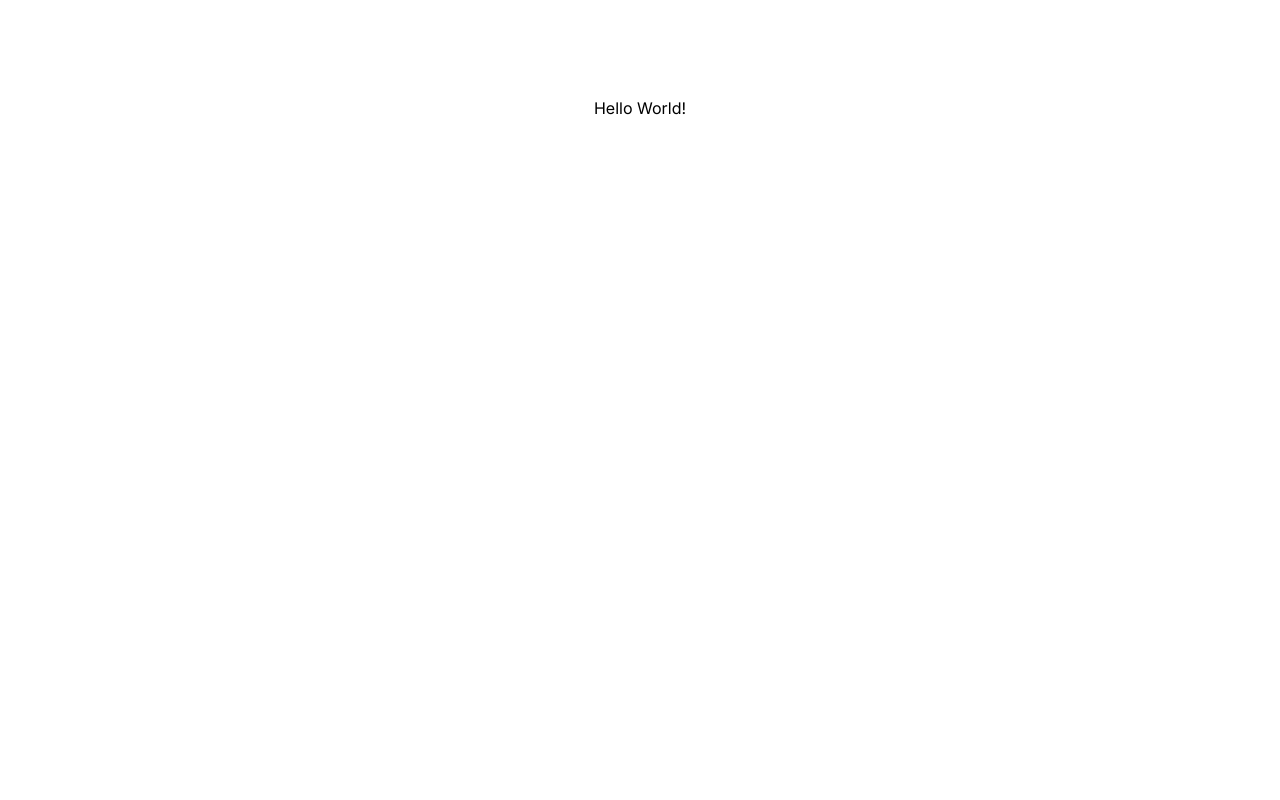
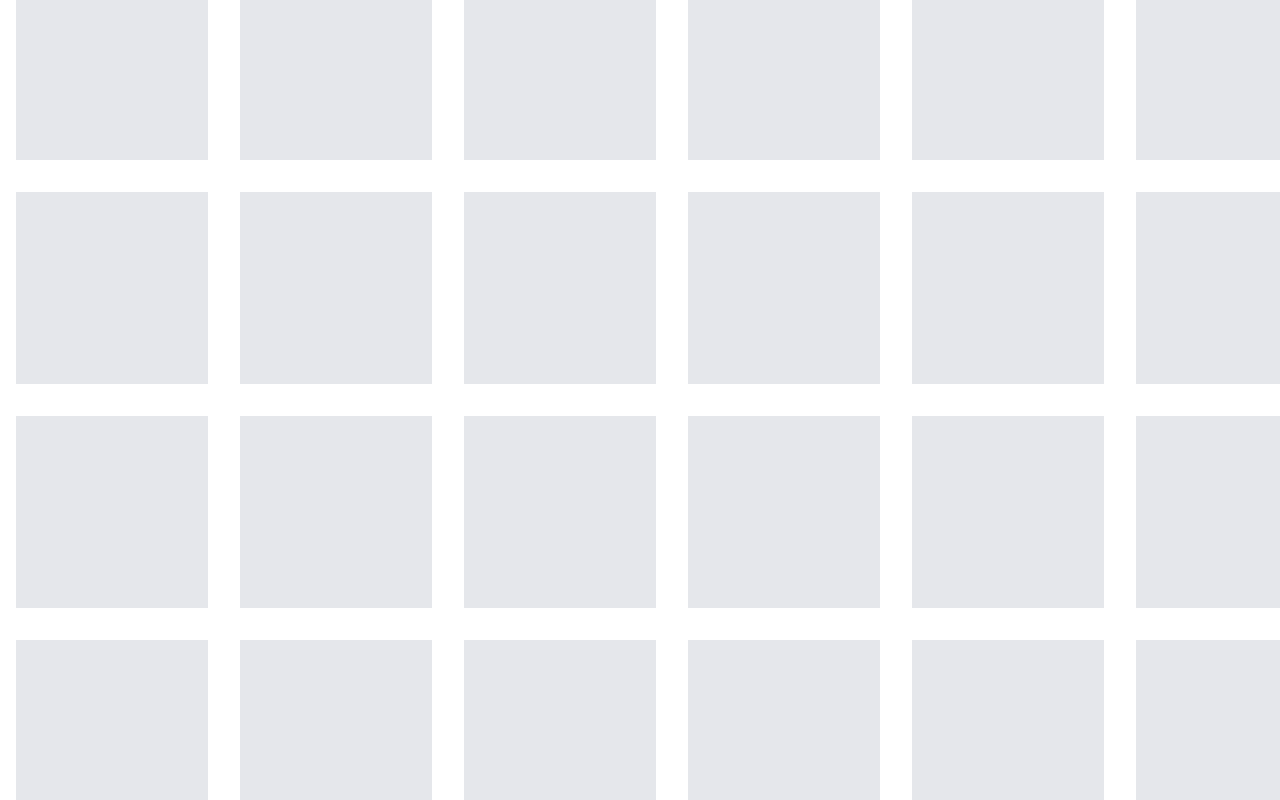
Before and after one commit to why-agency/why-test-app, a Next.js app: page / in a window 1280 px wide. Built offline with nearby package versions, Linux system fonts and the light colour scheme.

Commit message:
baseline concept for draggable grid

```diff
--- /dev/null
+++ b/app/DraggableGrid.tsx
@@ -0,0 +1,51 @@
+"use client";
+
+import { useRef } from "react";
+import Grid from "./Grid";
+import { distance, motion } from "framer-motion";
+import useDimensions from "./hooks/useDimensions";
+import { cn } from "./lib/utils";
+
+export interface DraggableGridProps {}
+
+export default function DraggableGrid(props: DraggableGridProps) {
+    const { ref, dimensions } = useDimensions();
+
+    const distanceX = !!dimensions && dimensions.x / 2 - window.innerWidth / 2;
+    const distanceY = !!dimensions && dimensions.y / 2 - window.innerHeight / 2;
+
+    function getDragConstraints() {
+        if (!distanceX || !distanceY) {
+            return;
+        }
+        return {
+            top: -distanceY,
+            right: distanceX,
+            bottom: distanceY,
+            left: -distanceX,
+        };
+    }
+
+    function getTransform() {
+        if (!distanceX || !distanceY) {
+            return undefined;
+        }
+        return { x: -distanceX, y: -distanceY };
+    }
+
+    return (
+        <motion.div className={cn("h-screen overflow-hidden", { invisible: !distanceX || !distanceY })}>
+            <motion.div
+                style={getTransform()}
+                ref={ref}
+            >
+                <motion.div
+                    drag
+                    dragConstraints={getDragConstraints()}
+                >
+                    <Grid />
+                </motion.div>
+            </motion.div>
+        </motion.div>
+    );
+}
--- /dev/null
+++ b/app/Grid.tsx
@@ -0,0 +1,28 @@
+import { useRef } from "react";
+
+const numCols = 10;
+const numRows = 12;
+
+export interface GridProps {
+    handleSizeChange?: (size: number) => void;
+}
+
+export default function Grid(props: GridProps) {
+    return (
+        <div className="flex gap-8 p-16">
+            {[...Array(numCols)].map((_, index) => (
+                <div
+                    key={index}
+                    className="flex shrink-0 flex-col gap-8"
+                >
+                    {[...Array(numRows)].map((_, index) => (
+                        <div
+                            key={index}
+                            className="size-48 shrink-0 bg-gray-200"
+                        ></div>
+                    ))}
+                </div>
+            ))}
+        </div>
+    );
+}
--- /dev/null
+++ b/app/hooks/useDimensions.tsx
@@ -0,0 +1,58 @@
+import { MotionValue } from "framer-motion";
+import { useState, useCallback, useLayoutEffect, RefObject, useRef } from "react";
+
+export type Dimensions =
+    | {
+          x: number;
+          y: number;
+      }
+    | undefined;
+
+export type ReturnType = {
+    ref: (node: HTMLElement | null) => void;
+    dimensions: Dimensions;
+};
+
+const DEBOUNCE_TIME_MS = 100;
+
+export default function useDimensions(): ReturnType {
+    const [node, setNode] = useState<HTMLElement | null>(null);
+    const timeout = useRef<NodeJS.Timeout | null>(null);
+
+    const ref = useCallback((node: HTMLElement | null) => {
+        if (node === null) {
+            return;
+        }
+
+        setNode(node);
+    }, []);
+
+    const [dimensions, setDimensions] = useState<Dimensions>(undefined);
+
+    useLayoutEffect(() => {
+        function measure() {
+            if (timeout.current) {
+                clearTimeout(timeout.current);
+            }
+            timeout.current = setTimeout(() => {
+                if (!node) {
+                    return;
+                }
+                const rect = node.getBoundingClientRect();
+                setDimensions({
+                    x: node.scrollWidth,
+                    y: node.scrollHeight,
+                });
+            }, DEBOUNCE_TIME_MS);
+        }
+
+        measure();
+        window.addEventListener("resize", measure);
+
+        return () => {
+            window.removeEventListener("resize", measure);
+        };
+    }, [node]);
+
+    return { ref, dimensions };
+}
--- a/app/page.tsx
+++ b/app/page.tsx
@@ -1,3 +1,10 @@
+import DraggableGrid from "./DraggableGrid";
+import Grid from "./Grid";
+
 export default function CatGrid() {
-    return <main className={"flex min-h-screen flex-col items-center justify-between p-24"}>Hello World!</main>;
+    return (
+        <main className={"min-h-screen"}>
+            <DraggableGrid />
+        </main>
+    );
 }
--- a/package.json
+++ b/package.json
@@ -10,6 +10,7 @@
   },
   "dependencies": {
     "clsx": "^2.1.0",
+    "framer-motion": "^11.0.5",
     "next": "14.1.0",
     "react": "^18.2.0",
     "react-dom": "^18.2.0",
```
Also changed, not shown: 1 other file (tests, documents, lock files or other folders).
